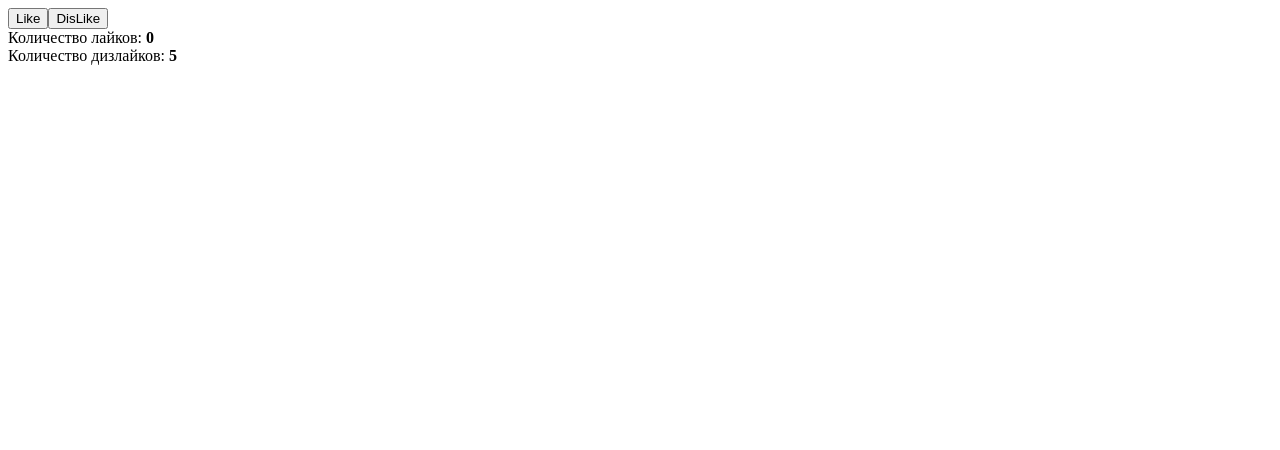
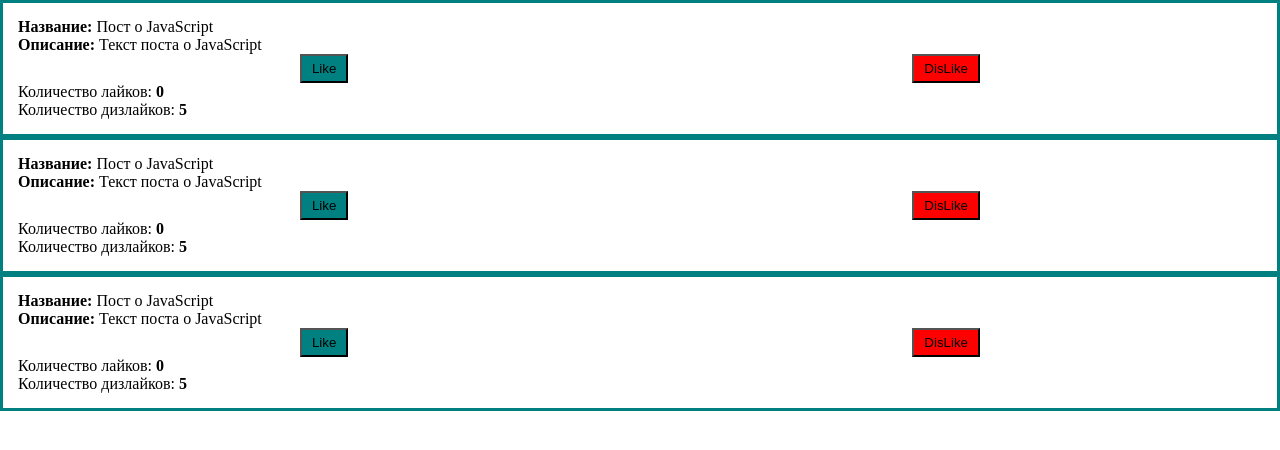
Before and after one commit to MAG1980/Vue3_Learning, a Vue app: page / in a window 1280 px wide. Shown: the top 450 px of the page. Built offline with nearby package versions, Linux system fonts and the light colour scheme.

Commit message:
Создал пост Добавил базовые стили для поста.

```diff
--- a/src/App.vue
+++ b/src/App.vue
@@ -1,14 +1,67 @@
 <template>
   <div>
-    <div>
-      <button v-on:click="addLike">Like</button>
-      <button v-on:click="addDislike">DisLike</button>
+    <div class="post">
+      <div><strong>Название:</strong> Пост о JavaScript</div>
+      <div><strong>Описание:</strong> Текст поста о JavaScript</div>
+      <div class="post__buttons">
+        <button class="post__button post__button_like" v-on:click="addLike">
+          Like
+        </button>
+        <button
+          class="post__button post__button_dislike"
+          v-on:click="addDislike"
+        >
+          DisLike
+        </button>
+      </div>
+      <div>
+        Количество лайков: <strong>{{ likes }}</strong>
+      </div>
+      <div>
+        Количество дизлайков: <strong>{{ dislikes }}</strong>
+      </div>
     </div>
-    <div>
-      Количество лайков: <strong>{{ likes }}</strong>
+    <div class="post">
+      <div><strong>Название:</strong> Пост о JavaScript</div>
+      <div><strong>Описание:</strong> Текст поста о JavaScript</div>
+      <div class="post__buttons">
+        <button class="post__button post__button_like" v-on:click="addLike">
+          Like
+        </button>
+        <button
+          class="post__button post__button_dislike"
+          v-on:click="addDislike"
+        >
+          DisLike
+        </button>
+      </div>
+      <div>
+        Количество лайков: <strong>{{ likes }}</strong>
+      </div>
+      <div>
+        Количество дизлайков: <strong>{{ dislikes }}</strong>
+      </div>
     </div>
-    <div>
-      Количество дизлайков: <strong>{{ dislikes }}</strong>
+    <div class="post">
+      <div><strong>Название:</strong> Пост о JavaScript</div>
+      <div><strong>Описание:</strong> Текст поста о JavaScript</div>
+      <div class="post__buttons">
+        <button class="post__button post__button_like" v-on:click="addLike">
+          Like
+        </button>
+        <button
+          class="post__button post__button_dislike"
+          v-on:click="addDislike"
+        >
+          DisLike
+        </button>
+      </div>
+      <div>
+        Количество лайков: <strong>{{ likes }}</strong>
+      </div>
+      <div>
+        Количество дизлайков: <strong>{{ dislikes }}</strong>
+      </div>
     </div>
   </div>
 </template>
@@ -30,5 +83,27 @@ export default {
   },
 };
 </script>
-<style scoped>
+<style>
+* {
+  margin: 0;
+  padding: 0;
+  box-sizing: border-box;
+}
+.post {
+  padding: 15px;
+  border: 3px solid teal;
+}
+.post__buttons {
+  display: flex;
+  justify-content: space-around;
+}
+.post__button {
+  padding: 5px 10px;
+}
+.post__button_like {
+  background: teal;
+}
+.post__button_dislike {
+  background: red;
+}
 </style>
```
